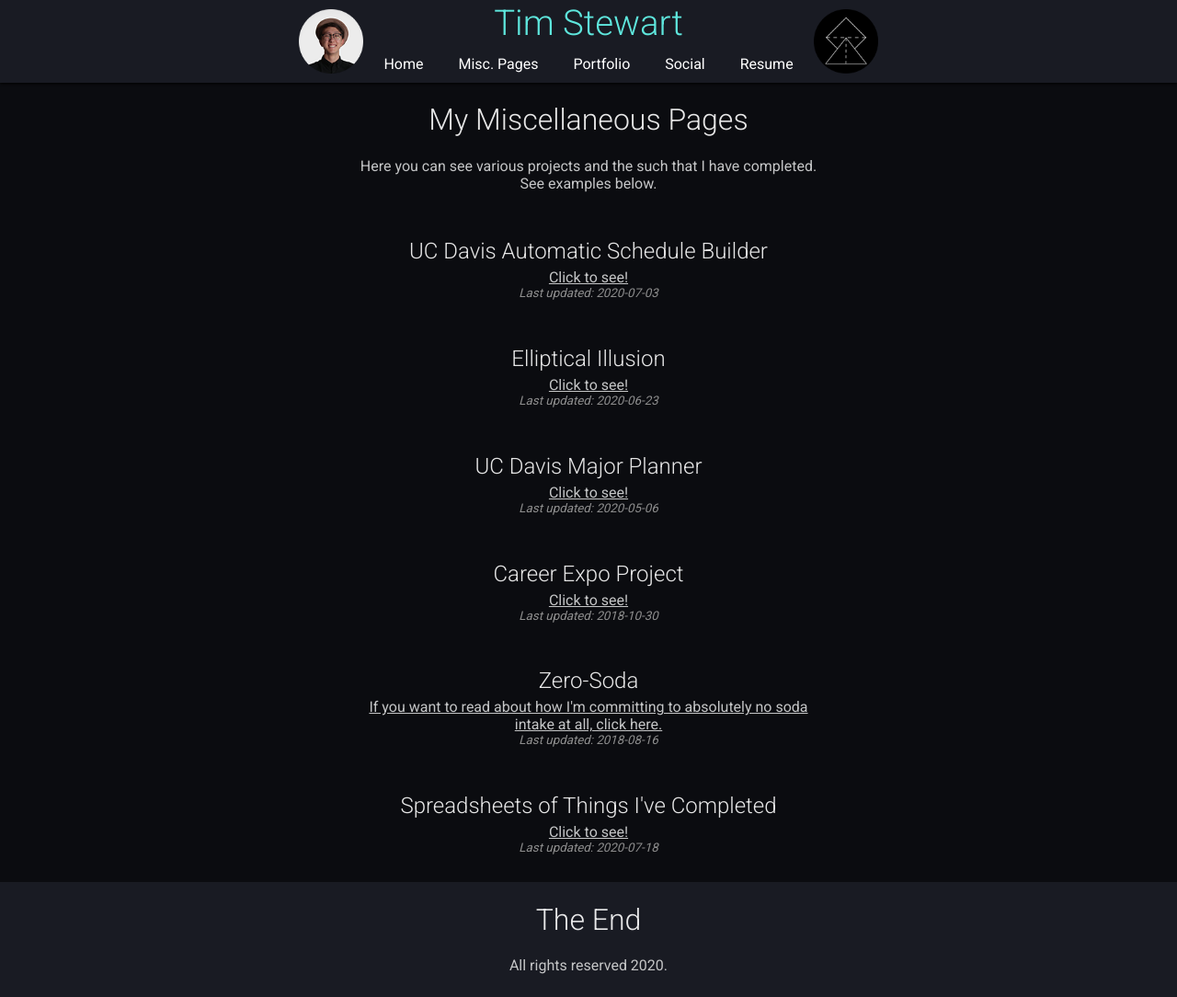
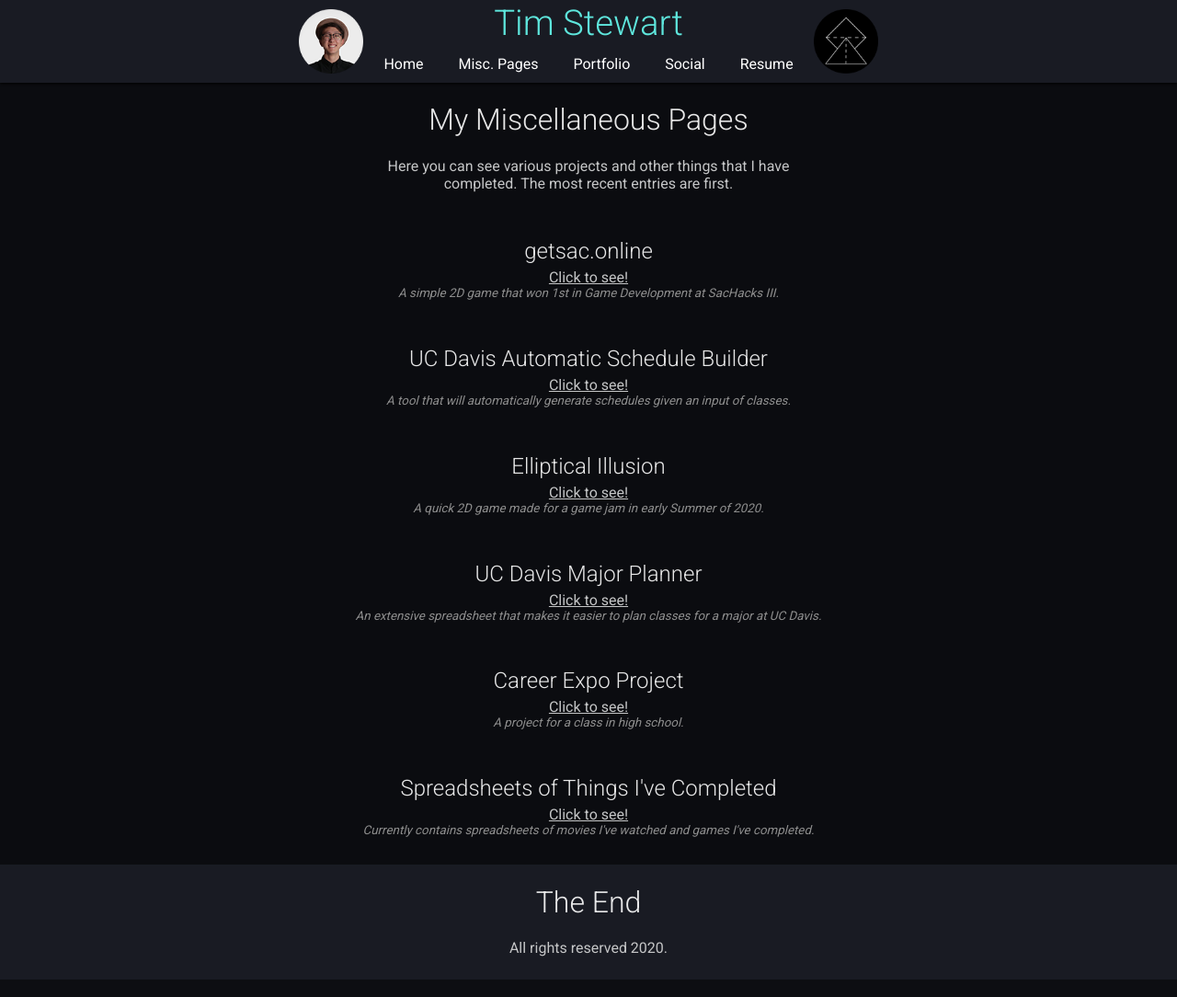
Before and after one commit to TimStewartJ/personal-site, a Flask app: page /misc in a window 1280 px wide. Shown: the whole page at 92% size. Run offline with Flask 2, Linux system fonts and the light colour scheme.

Commit message:
update misc

```diff
--- a/templates/index.html
+++ b/templates/index.html
@@ -3,7 +3,7 @@
 <div class="content">
 	<div class="section">
 		<h1>About me</h1>
-		<p>My name is Tim. You can also call me timmie. As of now, I am a freshman at UC Davis. This website is changing and growing like I do.
+		<p>My name is Tim. You can also call me timmie. As of now, I am a freshman at UC Davis.
 		You can find things that I'm working on, that I've done, and my resume on here. In the meantime, have a good day!</p>
 
 		<h1>About the site</h1>
--- a/templates/misc.html
+++ b/templates/misc.html
@@ -4,43 +4,43 @@
 
     <div class="section">
         <h1>My Miscellaneous Pages</h1>
-        <p>Here you can see various projects and the such that I have completed. See examples below.</p>
+        <p>Here you can see various projects and other things that I have completed. The most recent entries are first.</p>
+    </div>
+
+    <div class="section">
+        <h2>getsac.online</h2>
+        <p><a href="https://getsac.online">Click to see!</a></p>
+        <p class="date">A simple 2D game that won 1st in Game Development at SacHacks III.</p>
     </div>
 
     <div class="section">
         <h2>UC Davis Automatic Schedule Builder</h2>
         <p><a href="https://timstewartj.github.io/UCDScheduleBuilder/">Click to see!</a></p>
-        <p class="date">Last updated: 2020-07-03</p>
+        <p class="date">A tool that will automatically generate schedules given an input of classes.</p>
     </div>
 
     <div class="section">
         <h2>Elliptical Illusion</h2>
         <p><a href="https://334.itch.io/elliptical-illusion">Click to see!</a></p>
-        <p class="date">Last updated: 2020-06-23</p>
+        <p class="date">A quick 2D game made for a game jam in early Summer of 2020.</p>
     </div>
 
     <div class="section">
         <h2>UC Davis Major Planner</h2>
         <p><a href="misc/UCDplanner">Click to see!</a></p>
-        <p class="date">Last updated: 2020-05-06</p>
+        <p class="date">An extensive spreadsheet that makes it easier to plan classes for a major at UC Davis.</p>
     </div>
 
     <div class="section">
         <h2>Career Expo Project</h2>
         <p><a href="misc/careerexpo">Click to see!</a></p>
-        <p class="date">Last updated: 2018-10-30</p>
-    </div>
-
-    <div class="section">
-        <h2>Zero-Soda</h2>
-        <p><a href="misc/zerosoda">If you want to read about how I'm committing to absolutely no soda intake at all, click here.</a></p>
-        <p class="date">Last updated: 2018-08-16</p>
+        <p class="date">A project for a class in high school.</p>
     </div>
 
     <div class="section">
         <h2>Spreadsheets of Things I've Completed</h2>
         <p><a href="misc/spreadsheet">Click to see!</a></p>
-        <p class="date">Last updated: 2020-07-18</p>
+        <p class="date">Currently contains spreadsheets of movies I've watched and games I've completed.</p>
     </div>
 
 </div>
--- a/templates/portfolio.html
+++ b/templates/portfolio.html
@@ -6,7 +6,7 @@
 
         <h1>My Portfolio</h1>
 
-        <p>Under construction.</p>
+        <p>Under construction. Completed projects can be seen at <a href="/misc">misc. pages</a></p>
 
         <!-- OLD stuff
         <!--Web Design--
```
Also changed, not shown: templates/misc/zsoda.html (deleted, +0 -9 lines), README.md, static/images/cexpoimg/1.jpg (deleted), static/images/cexpoimg/2.png (deleted).
